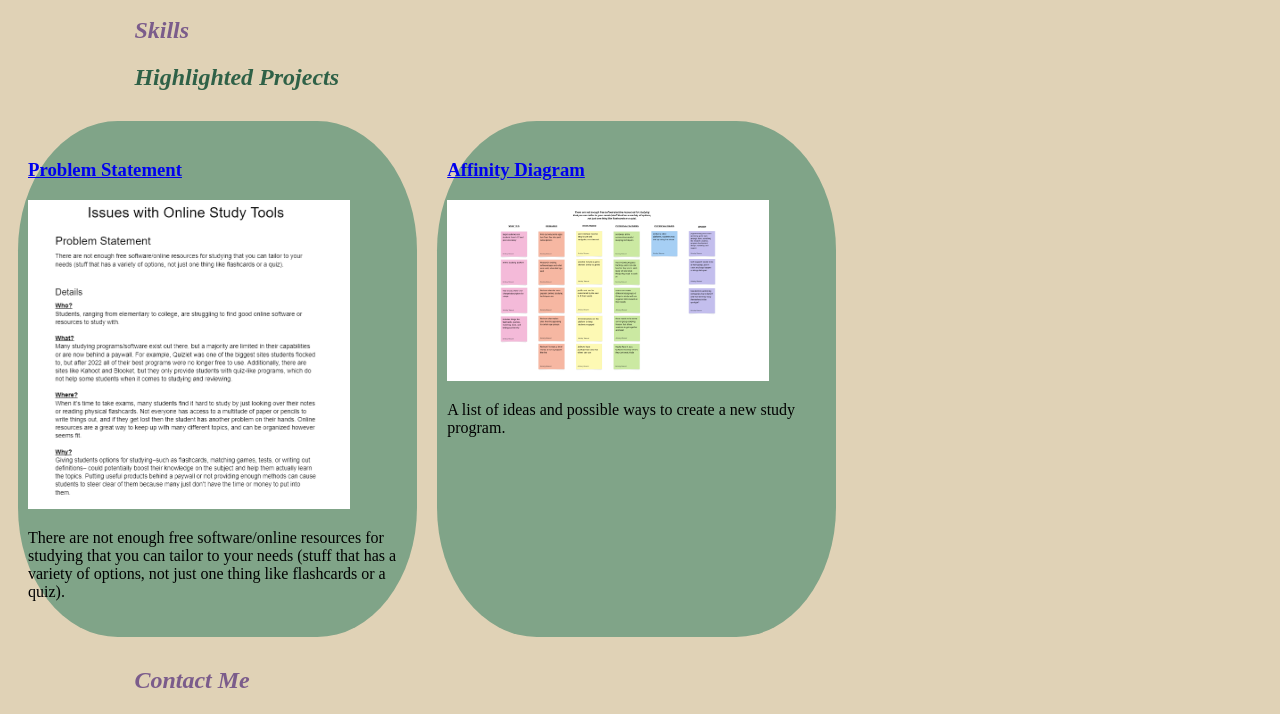
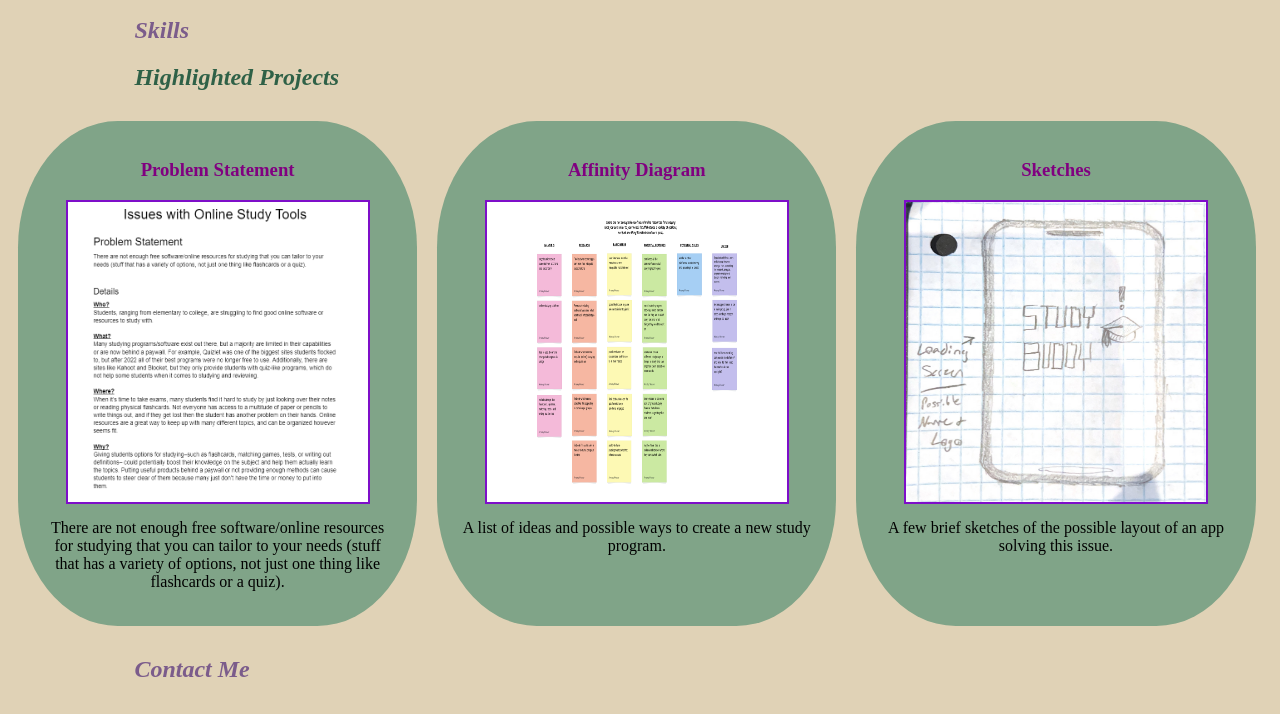
Before and after one commit to aweaver422/aweaver422.github.io, a plain HTML site: page index.html in a window 1280 px wide. Shown: the part 110-824 px from the top of the page. Drawn offline with Linux system fonts and the light colour scheme.

Commit message:
sketches assignment

```diff
--- a/index.html
+++ b/index.html
@@ -35,6 +35,16 @@
                 </a>
                 <p>A list of ideas and possible ways to create a new study program.</p>
             </section>
+            <!--Sketches Assignment-->
+            <section class="project">
+                <a href="files/Studying App - CSCE 190 AWeaver.pdf">
+                    <h3>Sketches</h3>
+                </a>
+                <a href="files/Studying App - CSCE 190 AWeaver.pdf">
+                    <img src="images/Loading Screen.jpeg">
+                </a>
+                <p>A few brief sketches of the possible layout of an app solving this issue.</p>
+            </section>
         </div>
 
         <h2>Contact Me</h2>
--- a/styles.css
+++ b/styles.css
@@ -30,6 +30,30 @@ h2 {
     background: rgb(128, 164, 136); /* pick a color */
     border-radius: 25%;
 }
+
 img {
     width: 85%;
 }
+
+.project img {
+    width: 300px;
+    height: 300px;
+    margin: 10px;
+    border: 2px solid rgb(126, 14, 201); /* choose a color */
+    display: block;
+    margin: auto;
+}
+
+a { /* change the appearance of ALL links */
+    text-decoration: none;
+    color: purple;
+}
+
+.project p { /* change the appearance of paragraph tags inside .project divs */
+    text-align: center;
+    margin: 15px;
+}
+
+h3 {
+    text-align: center;
+}
```
Also changed, not shown: images/Loading Screen.jpeg (added), 1 other file.
